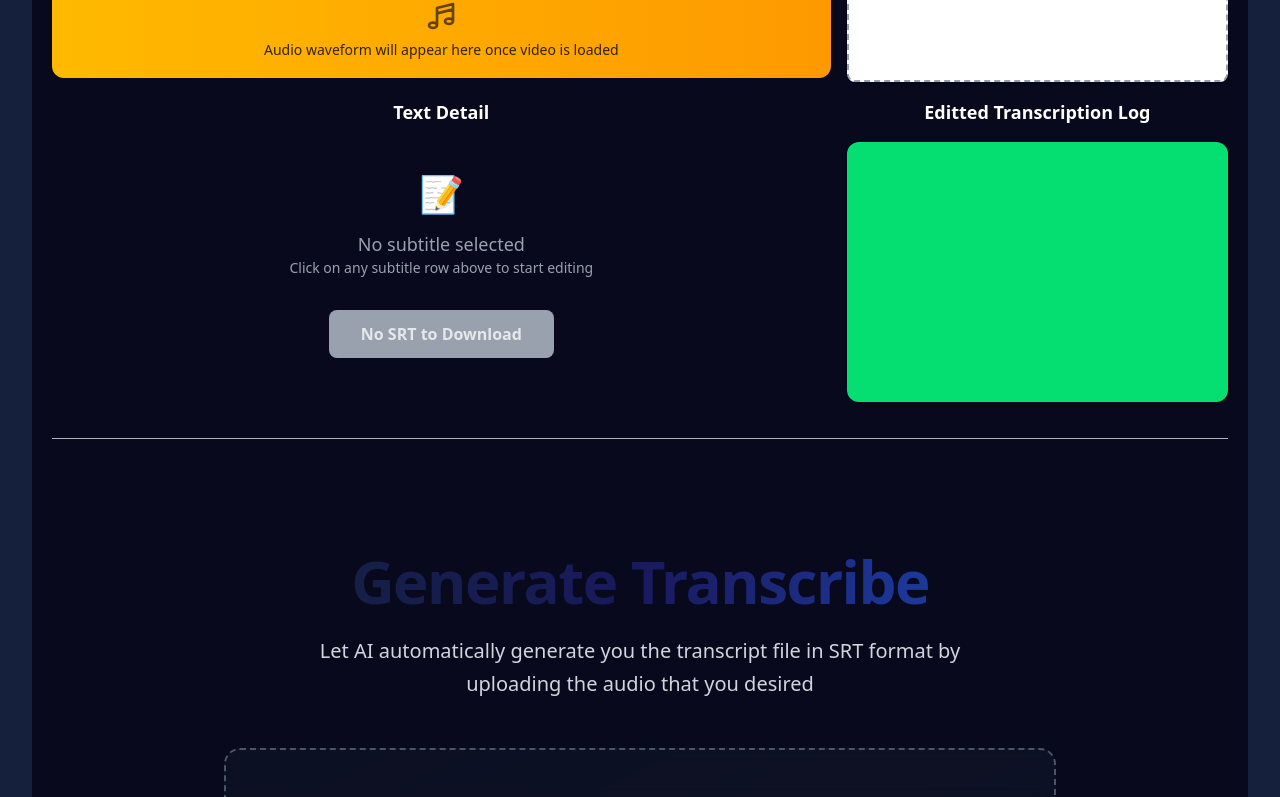
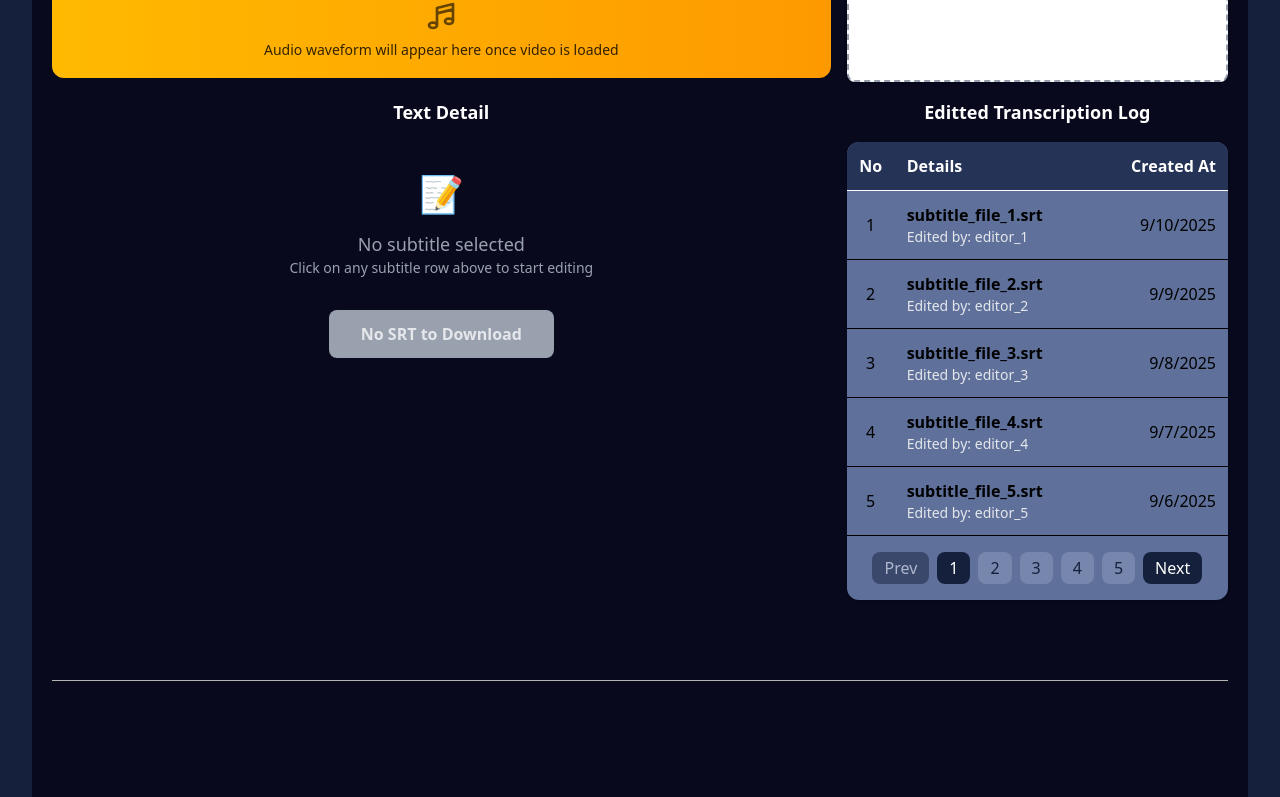
Before and after one commit to RasonYudha4/speech_to_text, a React (Vite) app in the folder frontend/: page / in a window 1280 px wide. Shown: the part 578-1375 px from the top of the page. Built offline with nearby package versions, Linux system fonts and the light colour scheme.

Commit message:
Adding table for check the edited log

```diff
--- a/frontend/src/App.jsx
+++ b/frontend/src/App.jsx
@@ -75,14 +75,14 @@ function App() {
       // Create new WaveSurfer instance
       wavesurferRef.current = WaveSurfer.create({
         container: waveformRef.current,
-        waveColor: '#14203C',
-        progressColor: '#4c6397',
-        cursorColor: '#ffffff',
+        waveColor: "#14203C",
+        progressColor: "#4c6397",
+        cursorColor: "#ffffff",
         barWidth: 2,
         barRadius: 1,
         responsive: true,
         height: 80,
-        backend: 'MediaElement',
+        backend: "MediaElement",
         dragToSeek: true,
         minPxPerSec: 100,
         mediaControls: false,
@@ -92,12 +92,12 @@ function App() {
       wavesurferRef.current.load(videoUrl);
 
       // Sync waveform with video playback
-      wavesurferRef.current.on('ready', () => {
-        console.log('Waveform is ready');
+      wavesurferRef.current.on("ready", () => {
+        console.log("Waveform is ready");
       });
 
       // Handle waveform click to seek video
-      wavesurferRef.current.on('seek', (progress) => {
+      wavesurferRef.current.on("seek", (progress) => {
         if (videoRef.current) {
           const duration = videoRef.current.duration;
           const seekTime = progress * duration;
@@ -517,6 +517,22 @@ function App() {
     };
   }, [videoUrl]);
 
+  // Artificial data shaped like SubtitleFile model
+  const data = Array.from({ length: 23 }, (_, i) => ({
+    id: i + 1,
+    filename: `subtitle_file_${i + 1}.srt`,
+    editedBy: `editor_${(i % 5) + 1}`, // cycle through editors
+    createdAt: new Date(Date.now() - i * 86400000).toLocaleDateString("en-US"), // fake dates
+  }));
+
+  const [currentPage, setCurrentPage] = useState(1);
+  const rowsPerPage = 5;
+
+  // Pagination logic
+  const totalPages = Math.ceil(data.length / rowsPerPage);
+  const startIndex = (currentPage - 1) * rowsPerPage;
+  const currentData = data.slice(startIndex, startIndex + rowsPerPage);
+
   return (
     <>
       <div className="bg-[#14203C] min-h-screen p-8">
@@ -872,12 +888,83 @@ function App() {
                   : "Download Updated SRT"}
               </button>
             </div>
-            <div className="">
+            <div>
               <h3 className=" text-lg text-white font-bold mb-4">
                 Editted Transcription Log
               </h3>
-              <div className=" bg-green-400 rounded-xl h-full">
+              <div className="bg-[#5f719b] rounded-xl">
+                <div className="rounded-xl shadow overflow-hidden">
+                  <table className="w-full text-left border-collapse">
+                    <thead className="bg-[#253456] text-white">
+                      <tr>
+                        <th className="p-3 border-b text-center w-12">No</th>
+                        <th className="p-3 border-b">Details</th>
+                        <th className="p-3 border-b text-right">Created At</th>
+                      </tr>
+                    </thead>
+                    <tbody>
+                      {currentData.map((item) => (
+                        <tr
+                          key={item.id}
+                          className="hover:bg-[#7686ad] hover:cursor-pointer"
+                        >
+                          <td className="p-3 border-b text-center">
+                            {item.id}
+                          </td>
 
+                          <td className="p-3 border-b">
+                            <div className="flex flex-col">
+                              <span className="font-semibold">
+                                {item.filename}
+                              </span>
+                              <span className="text-sm text-gray-200">
+                                Edited by: {item.editedBy}
+                              </span>
+                            </div>
+                          </td>
+
+                          <td className="p-3 border-b text-right">
+                            {item.createdAt}
+                          </td>
+                        </tr>
+                      ))}
+                    </tbody>
+                  </table>
+
+                  <div className="flex justify-center my-4 space-x-2">
+                    <button
+                      onClick={() => setCurrentPage((p) => Math.max(p - 1, 1))}
+                      disabled={currentPage === 1}
+                      className="px-3 py-1 rounded-lg bg-[#14203C] text-white disabled:opacity-50"
+                    >
+                      Prev
+                    </button>
+
+                    {Array.from({ length: totalPages }, (_, i) => (
+                      <button
+                        key={i}
+                        onClick={() => setCurrentPage(i + 1)}
+                        className={`px-3 py-1 rounded-lg ${
+                          currentPage === i + 1
+                            ? "bg-[#14203C] text-white"
+                            : "bg-[#7686ad] text-[#14203C]"
+                        }`}
+                      >
+                        {i + 1}
+                      </button>
+                    ))}
+
+                    <button
+                      onClick={() =>
+                        setCurrentPage((p) => Math.min(p + 1, totalPages))
+                      }
+                      disabled={currentPage === totalPages}
+                      className="px-3 py-1 rounded-lg bg-[#14203C] text-white disabled:opacity-50"
+                    >
+                      Next
+                    </button>
+                  </div>
+                </div>
               </div>
             </div>
           </div>
```
